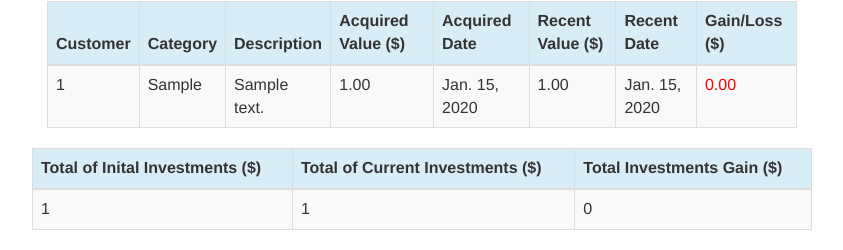
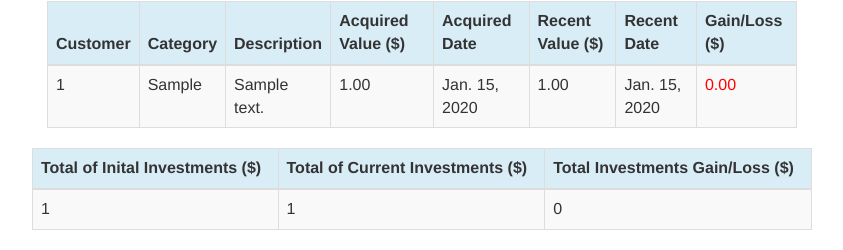
Before and after one commit to jdfranco97/ISQA8380-A2P2, a Django app: page /customer/1/portfolio/ in a window 1280 px wide. Shown: the part 1120-1370 px from the top of the page, without its empty margins (23-866 px from the left). Run offline with Django 3.2, Linux system fonts and the light colour scheme; a user stored in the database is signed in; tables that the repository leaves empty hold one stand-in row (values such as "Sample post"); a database or web service that is not in the repository returns one stand-in record (values such as "Sample title"); data that the repository does not hold is empty; some libraries are stand-ins or nearby versions.

```diff
--- a/portfolio/templates/portfolio/portfolio.html
+++ b/portfolio/templates/portfolio/portfolio.html
@@ -207,7 +207,7 @@
             <tr class="bg-info">
                 <th>Total of Inital Investments ($)</th>
                 <th>Total of Current Investments ($)</th>
-                <th>Total Investments Gain ($)</th>
+                <th>Total Investments Gain/Loss ($)</th>
             </tr>
         </thead>
         <tbody>
--- a/requirements.txt
+++ b/requirements.txt
@@ -7,3 +7,4 @@ psycopg2==2.8.4
 gunicorn
 django-heroku
 requests
+xhtml2pdf
```
